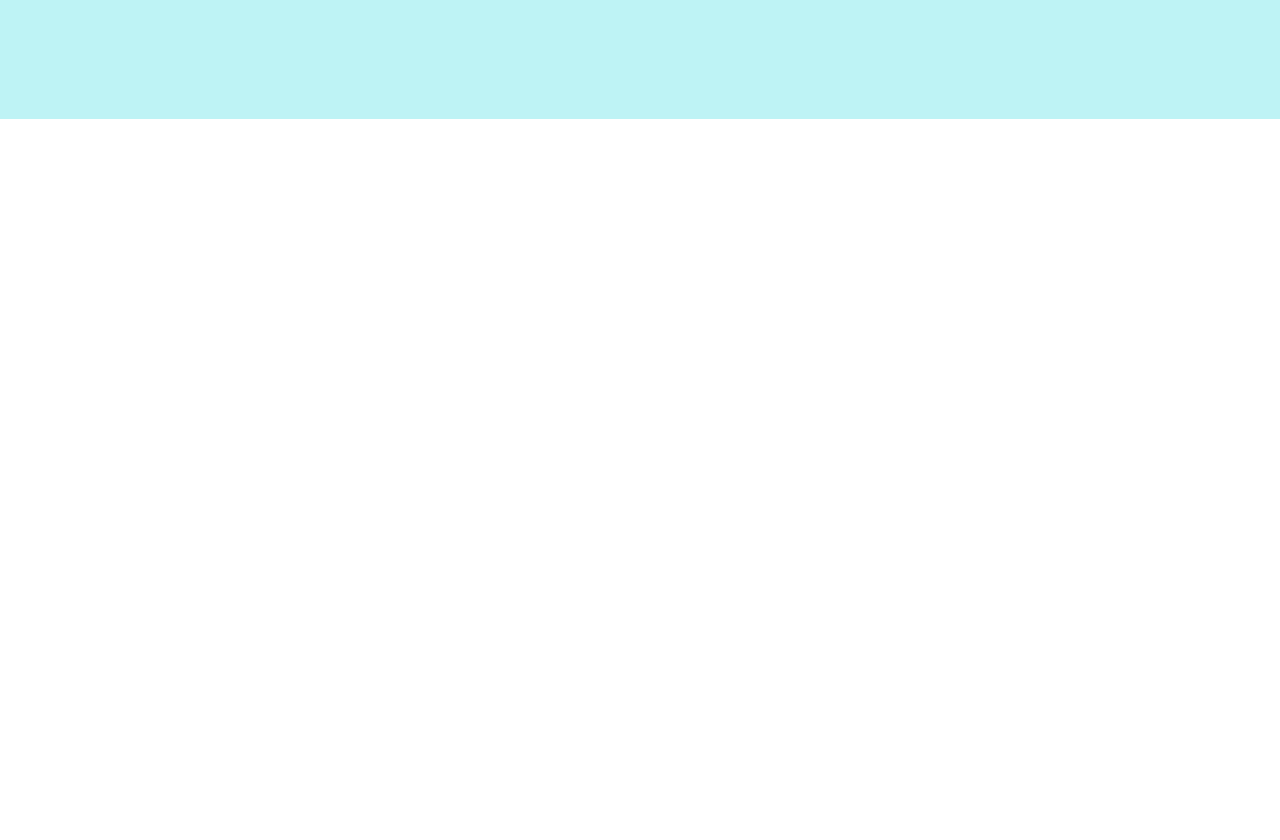
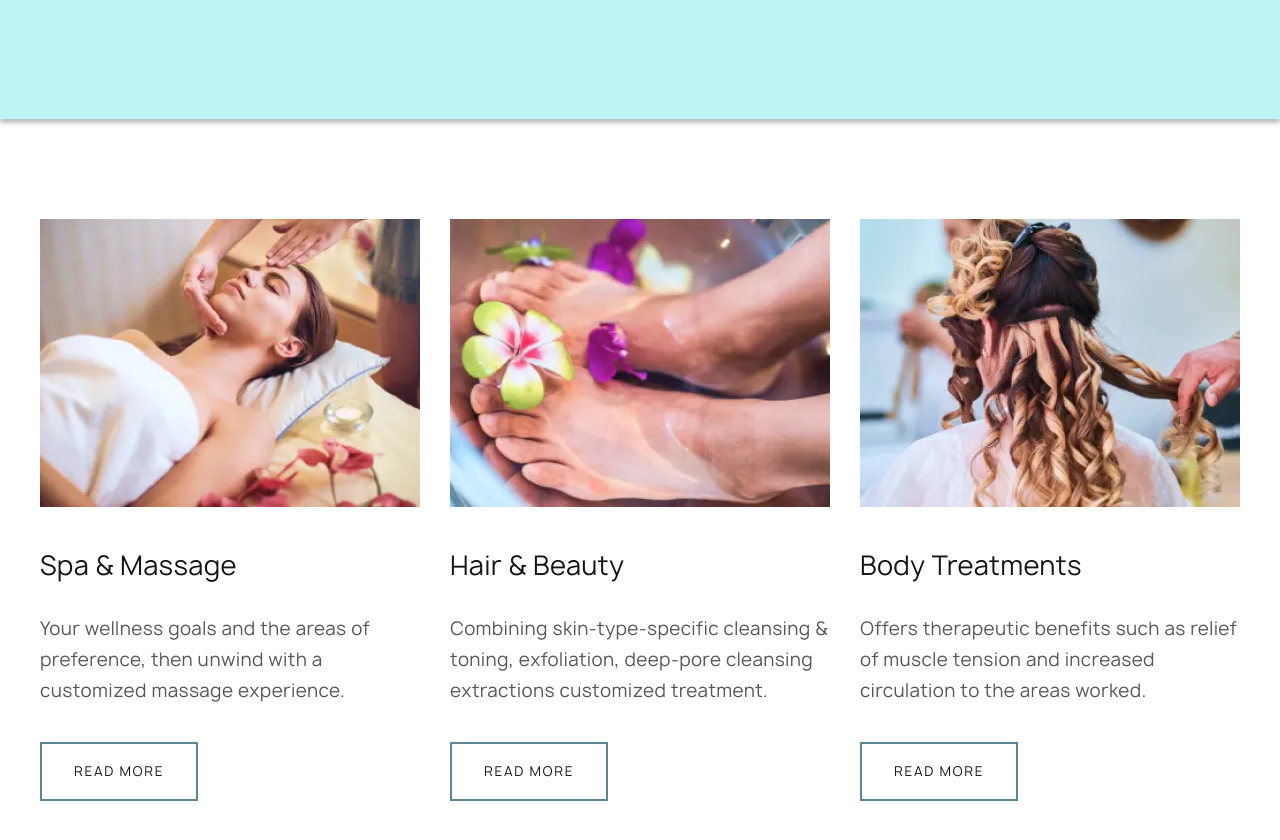
Before and after one commit to Andrenord282/Beautyness, a plain HTML site: page index.html in a window 1280 px wide. Shown: the part 872-1712 px from the top of the page. Before the commit the page ends 991 px from the top, so only its background shows below. Drawn offline with Linux system fonts and the light colour scheme.

Commit message:
сверстал services + адаптив

```diff
--- a/css/main.css
+++ b/css/main.css
@@ -138,7 +138,43 @@ body.fixed {
   font-size: 13px;
   text-transform: uppercase;
   background-color: #5C8692;
+  line-height: 1.4615384615;
+  letter-spacing: 0.12em;
   cursor: pointer;
+  -webkit-transition: background-color 0.3s linear, color 0.3s linear;
+  -o-transition: background-color 0.3s linear, color 0.3s linear;
+  transition: background-color 0.3s linear, color 0.3s linear;
+}
+
+.btn::after {
+  -webkit-transition: background-color 0.3s linear, color 0.3s linear;
+  -o-transition: background-color 0.3s linear, color 0.3s linear;
+  transition: background-color 0.3s linear, color 0.3s linear;
+}
+
+.btn_primary:hover {
+  color: #141414;
+  background-color: #7a9ca5;
+}
+
+.btn_primary:hover::after {
+  background-color: #141414;
+}
+
+.btn_secondary {
+  text-transform: uppercase;
+  border: 2px #5C8692 solid;
+  background-color: #fff;
+  padding: 18px 32px 18px 32px;
+}
+
+.btn_secondary:hover {
+  color: #fff;
+  background-color: #5C8692;
+}
+
+.btn_secondary:hover::after {
+  background-color: #5C8692;
 }
 
 .btn_reserv {
@@ -173,8 +209,6 @@ body.fixed {
   position: relative;
   font-size: 14px;
   color: #fff;
-  letter-spacing: 0.12em;
-  line-height: 1.4615384615;
   padding: 18px 29px;
 }
 
@@ -460,6 +494,8 @@ body.fixed {
 
 .intro {
   background-color: #bef3f5;
+  -webkit-box-shadow: 0px 4px 4px rgba(0, 0, 0, 0.25);
+          box-shadow: 0px 4px 4px rgba(0, 0, 0, 0.25);
 }
 
 .intro__content {
@@ -546,6 +582,75 @@ body.fixed {
   margin-bottom: 28px;
 }
 
+.services__content {
+  display: -webkit-box;
+  display: -ms-flexbox;
+  display: flex;
+  -webkit-box-orient: vertical;
+  -webkit-box-direction: normal;
+      -ms-flex-direction: column;
+          flex-direction: column;
+  -webkit-box-align: center;
+      -ms-flex-align: center;
+          align-items: center;
+  padding: 70px 0;
+}
+
+.services__item {
+  -webkit-box-flex: 0;
+      -ms-flex: 0 1 33.3333%;
+          flex: 0 1 33.3333%;
+  gap: 20px;
+}
+
+.services__item:not(:last-child) {
+  margin-bottom: 38px;
+}
+
+.service-card {
+  display: -webkit-box;
+  display: -ms-flexbox;
+  display: flex;
+  -webkit-box-orient: vertical;
+  -webkit-box-direction: normal;
+      -ms-flex-direction: column;
+          flex-direction: column;
+  max-width: 380px;
+}
+
+.service-card__img {
+  margin-bottom: 20px;
+}
+
+.service-card__title {
+  font-size: 26px;
+  font-weight: 400;
+  line-height: 1.3846153846;
+  letter-spacing: 0.012em;
+  margin-bottom: 10px;
+}
+
+.service-card__title:hover {
+  text-decoration: underline;
+}
+
+.service-card__descr {
+  font-family: Manrope;
+  font-style: normal;
+  font-weight: normal;
+  font-size: 18px;
+  line-height: 1.7222222222;
+  letter-spacing: 0.02em;
+  color: #555;
+  margin-bottom: 16px;
+}
+
+.service-card__btn {
+  -ms-flex-item-align: start;
+      align-self: flex-start;
+  margin-top: auto;
+}
+
 @media (min-width: 375px) {
   .intro__subtitle {
     font-size: 15px;
@@ -576,6 +681,24 @@ body.fixed {
 
   .intro__title {
     font-size: 55px;
+  }
+}
+
+@media (min-width: 768px) {
+  .services__content {
+    display: -ms-grid;
+    display: grid;
+    -webkit-box-align: stretch;
+        -ms-flex-align: stretch;
+            align-items: stretch;
+    -ms-grid-columns: (1fr)[3];
+    grid-template-columns: repeat(3, 1fr);
+    grid-column-gap: 30px;
+    padding: 100px 0;
+  }
+
+  .services__item:not(:last-child) {
+    margin-bottom: 0;
   }
 }
 
@@ -629,18 +752,18 @@ body.fixed {
 
   .intro__img {
     position: absolute;
-    top: 19%;
-    right: 6%;
+    top: 17%;
+    right: 4%;
     margin-bottom: 0;
   }
 
   .intro__img::after {
     content: "";
     position: absolute;
-    width: 107%;
-    height: 118%;
-    top: -50px;
-    left: 30px;
+    width: 101%;
+    height: 111%;
+    top: -34px;
+    left: 41px;
     border: 10px #5C8692 solid;
     z-index: 1;
   }
--- a/index.html
+++ b/index.html
@@ -47,7 +47,7 @@
                     <a href="#" class="social__link"></a>
                     <a href="#" class="social__link"></a>
                 </div>
-                <button class="header-right__btn btn btn_reserv">Reservation</button>
+                <button class="header-right__btn btn btn_primary btn_reserv">Reservation</button>
             </div>
             <button class="burger-menu">
                 <span class="burger-menu__item"></span>
@@ -65,7 +65,7 @@
                     therapist can help you return the favor in a way that benefits
                     both your physical and mental wellness.
                 </p>
-                <button class="intro__btn btn btn_intro">Make a reservation</button>
+                <button class="intro__btn btn btn_primary btn_intro">Make a reservation</button>
             </div>
             <div class="intro__img">
                 <picture><source srcset="img/intro-bg.webp" type="image/webp"><img src="img/intro-bg.png" class="intro__img-item" alt="" srcset=""></picture>
@@ -73,6 +73,54 @@
         </div>
     </div>
 </main>
+    <section class="services">
+    <div class="container container_services">
+        <div class="services__content">
+            <div class="service-card services__item">
+                <picture><source srcset="img/service-01.webp" type="image/webp"><img src="img/service-01.jpg" alt="Spa & Massage" class="service-card__img"></picture>
+                <a href="https://www.google.com/" target="blink">
+                    <h2 class="service-card__title">Spa & Massage</h2>
+                </a>
+                <p class="service-card__descr">
+                    Your wellness goals and the areas of preference,
+                    then unwind with a customized massage experience.
+                </p>
+                <a href="https://www.google.com/" target="blink" class="service-card__btn btn btn_secondary">
+                    Read more
+                </a>
+            </div>
+            <div class="service-card services__item">
+                <picture><source srcset="img/service-02.webp" type="image/webp"><img src="img/service-02.jpg" alt="Hair & Beauty" class="service-card__img"></picture>
+                <a href="https://www.google.com/" target="blink">
+                    <h2 class="service-card__title">Hair & Beauty</h2>
+                </a>
+                <p class="service-card__descr">
+                    Combining skin-type-specific cleansing & toning,
+                    exfoliation, deep-pore cleansing extractions customized
+                    treatment.
+                </p>
+                <a href="https://www.google.com/" target="blink" class="service-card__btn btn btn_secondary">
+                    Read more
+                </a>
+            </div>
+            <div class="service-card services__item">
+                <picture><source srcset="img/service-03.webp" type="image/webp"><img src="img/service-03.jpg" alt="Body Treatments" class="service-card__img"></picture>
+                <a href="https://www.google.com/" target="blink">
+                    <h2 class="service-card__title">Body Treatments</h2>
+                </a>
+                <p class="service-card__descr">
+                    Offers therapeutic benefits such as relief of muscle
+                    tension and increased circulation to the areas worked.
+                </p>
+                <a href="https://www.google.com/" target="blink" class="service-card__btn btn btn_secondary">
+                    Read more</a>
+            </div>
+        </div>
+    </div>
+</section>
+
+
+
     <script src="js/app.min.js"></script>
 </body>
 
```
Also changed, not shown: img/stack/sprite.stack.html (+1 -1 lines), css/main.min.css, img/intro-bg.png, img/intro-bg.webp, img/service-01.jpg (added), img/service-01.webp (added), img/service-02.jpg (added), img/service-02.webp (added), img/service-03.jpg (added), img/service-03.webp (added).
